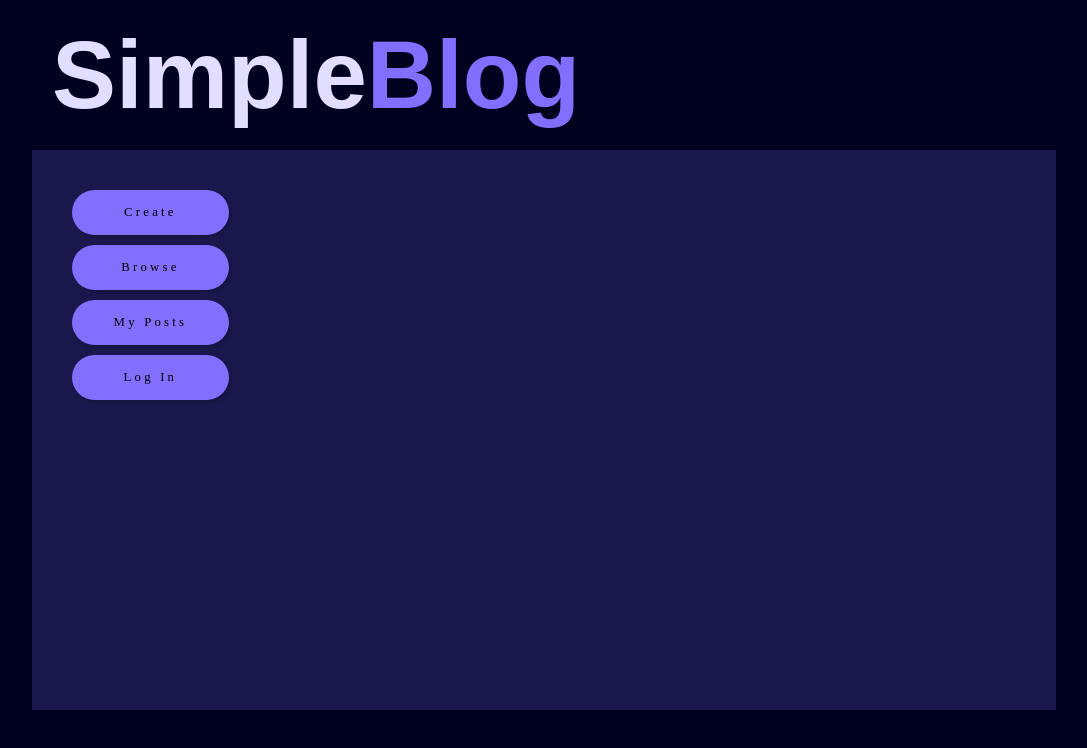
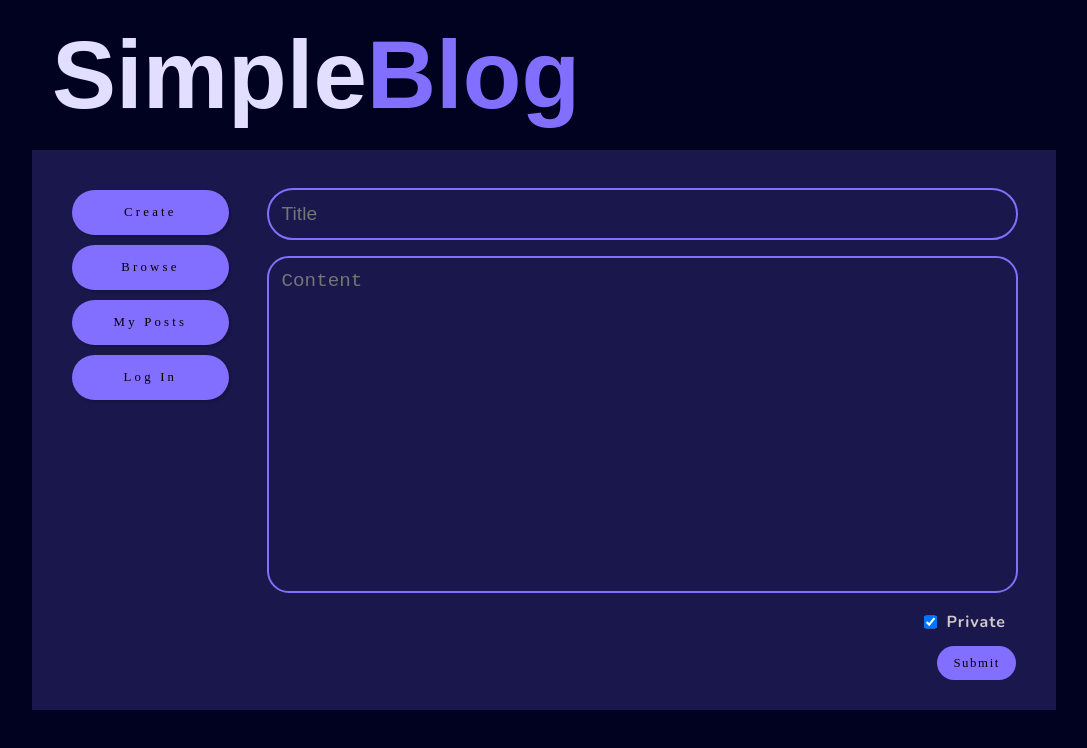
Before and after one commit to AVi-PaTeTo/SimpleBlog, a React (Vite) app in the folder frontend/simple-blog/: page /edit/1 in a window 1280 px wide. Shown: the top 748 px of the page, without its empty margins (96-1183 px from the left). Built offline with nearby package versions, Linux system fonts and the light colour scheme; no server answers; a web font is replaced by a local one.

Commit message:
-added the functionality to edit posts -added a new page to edit Posts -added required routing -comment serializers wasn't sending id, causing  key error in react (fixed now)

```diff
--- a/frontend/simple-blog/src/App.jsx
+++ b/frontend/simple-blog/src/App.jsx
@@ -7,7 +7,7 @@ import {Link, Route, Routes, useNavigate, useParams } from 'react-router-dom'
 import Posts from './pages/Posts'
 import MyPosts from './pages/MyPosts.jsx'
 import PostDetail from './pages/PostDetail'
-import DeletePopUp from './components/DeletePopUp.jsx'
+import EditPost from './pages/PostEdit.jsx'
 import { UserProvider } from './context/userContext.jsx'
 
 function App() {
@@ -41,6 +41,7 @@ function App() {
               <Route path="/my-posts" element={<MyPosts />} />
               <Route path="/login" element={<Login />} />
               <Route path="/post-detail/:id" element={<PostDetail />}/>
+              <Route path="/edit/:id" element={<EditPost />} />
             </Routes>
           </div>
 
--- a/frontend/simple-blog/src/api/ApiFunctions.jsx
+++ b/frontend/simple-blog/src/api/ApiFunctions.jsx
@@ -11,6 +11,11 @@ export const createPost = async(postData) => {
 
 export const deletePost = async(postId) => {
     const response = await API.delete(`/posts/${postId}/`)
+    return response
+}
+
+export const updatePost = async(postId, postData) => {
+    const response = await API.put(`/posts/${postId}/`,postData)
     return response
 }
 
--- a/frontend/simple-blog/src/index.css
+++ b/frontend/simple-blog/src/index.css
@@ -384,6 +384,20 @@ button > img{
   color: white;
 }
 
+.edit-checkbox{
+  align-self: flex-end;
+  display: flex;
+  gap: 10px;
+  margin-bottom: 0.8rem;
+  padding-right: 10px;
+}
+
+.edit-checkbox > label{
+  color: #cfc9c9;
+  font-weight: 700;
+  letter-spacing: 1px;
+}
+
 #content::-webkit-scrollbar{
   display: none;
 }
--- a/frontend/simple-blog/src/pages/PostCreate.jsx
+++ b/frontend/simple-blog/src/pages/PostCreate.jsx
@@ -1,6 +1,5 @@
 import { useState, useEffect } from "react"
 import { createPost } from "../api/ApiFunctions"
-import DeletePopUp from "../components/DeletePopUp"
 
 export default function CreatePost(){
     const [post, setPost] = useState({
--- a/frontend/simple-blog/src/pages/PostDetail.jsx
+++ b/frontend/simple-blog/src/pages/PostDetail.jsx
@@ -52,6 +52,10 @@ export default function PostDetail() {
               const response = await createComment(comment);
       };
 
+  const handleEditButton = () =>{
+    navigate(`/edit/${id}`)
+  }
+
   const handleDeleteButton = () =>{
     setPopupVisible(true)
   }
@@ -90,9 +94,7 @@ export default function PostDetail() {
                                                         content = {commentItem.content}
                                                     />))
 
-    console.log(comments.length)
-    console.log(post.comment_count)
-    console.log(post)
+                                                    console.log(commentObjects)
   return (
     <>
       {popupVisible && (<DeletePopUp
@@ -105,7 +107,7 @@ export default function PostDetail() {
               <div className='post-header'>
                 <h2>{post.title}</h2>
                 {isAuthor &&(<div className='post-customize'>
-                  <button id='edit'><img  src={editIcon} alt="edit icon" /></button>
+                  <button onClick={handleEditButton} id='edit'><img  src={editIcon} alt="edit icon" /></button>
                   <button onClick={handleDeleteButton} id='delete'><img  src={deleteIcon} alt="delete icon" /></button>
                 </div>)}
               </div>
--- /dev/null
+++ b/frontend/simple-blog/src/pages/PostEdit.jsx
@@ -0,0 +1,76 @@
+import { useState, useEffect, use } from "react"
+import { useNavigate, useParams } from 'react-router-dom';
+import { updatePost } from "../api/ApiFunctions"
+import { getPostById } from "../api/ApiFunctions";
+
+export default function EditPost(props){
+    const {id} = useParams();
+    const navigate = useNavigate()
+    const [loading, setLoading] = useState(true);
+    const [error, setError] = useState(null);
+    const [post, setPost] = useState({
+                                        title: "",
+                                        content: "",
+                                        is_public: false
+                                    })
+
+
+
+    useEffect(() => {
+        const fetchSinglePost = async () => {
+          setLoading(true);
+          setError(null);
+          try{
+            const postData = await getPostById(id);
+            console.log(postData)
+            setPost({
+                        title: postData.title,
+                        content: postData.content,
+                        is_public: postData.is_public
+                    });
+
+          } catch (err) {
+            setError(err.message);
+          } finally {
+            setLoading(false);
+          }
+        };
+        fetchSinglePost();
+      }, []);
+
+    const handleChange = (e) => {
+        setPost(prevPost => ({...prevPost, [e.target.name]: e.target.value}))
+    }
+
+    const handleSave = async (e) => {
+            const response = await updatePost(id, post);
+            navigate(`/post-detail/${id}`)
+    };
+
+    const handleCheckbox = () =>{
+        setPost(prevPost => ({...prevPost, is_public: !prevPost.is_public}))
+    }
+
+    return(
+        <>
+        <div className="create">
+            <form action="">
+
+                <input onChange={handleChange} id="title" name="title" type="text" placeholder="Title" value={post.title}/>
+
+                <textarea onChange={handleChange} id="content" name="content" rows={14} placeholder="Content" value={post.content}></textarea>
+
+                <div className="edit-checkbox">
+                    <input onChange={handleCheckbox} id="public-checkbox" className="public-checkbox" type="checkbox" checked={!post.is_public}/>
+                    <label htmlFor="public-checkbox">Private</label>
+                </div>
+                <div className="button-container">
+                    <button onClick={handleSave}>Submit</button>
+                </div>
+            </form>
+        </div>
+
+        </>
+
+    )
+}
--- a/frontend/simple-blog/src/pages/Posts.jsx
+++ b/frontend/simple-blog/src/pages/Posts.jsx
@@ -32,6 +32,8 @@ function Posts(){
                                                     comment_count={postItem.comment_count}
                                                     public = {postItem.is_public}
                                                 />))
+
+
     return(
         <>
         <SearchAndSort onFilterChange={setFilterData} />
```
Also changed, not shown: 1 other file (tests, documents, lock files or other folders).
